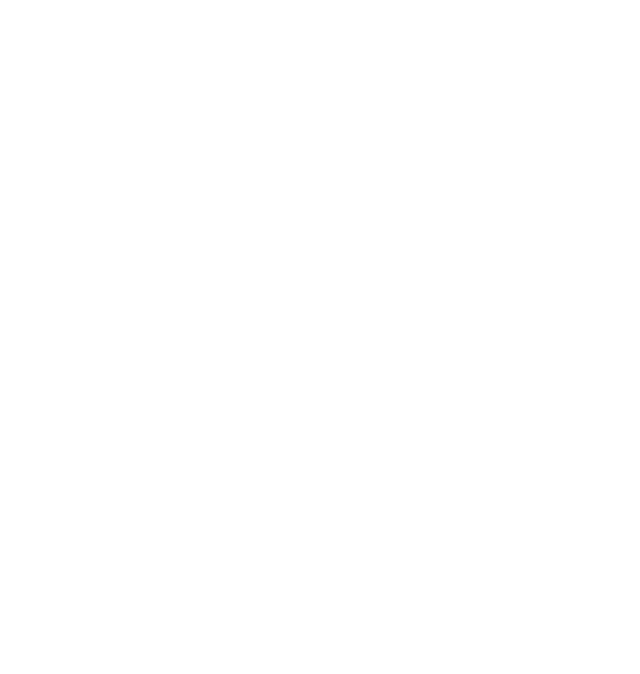
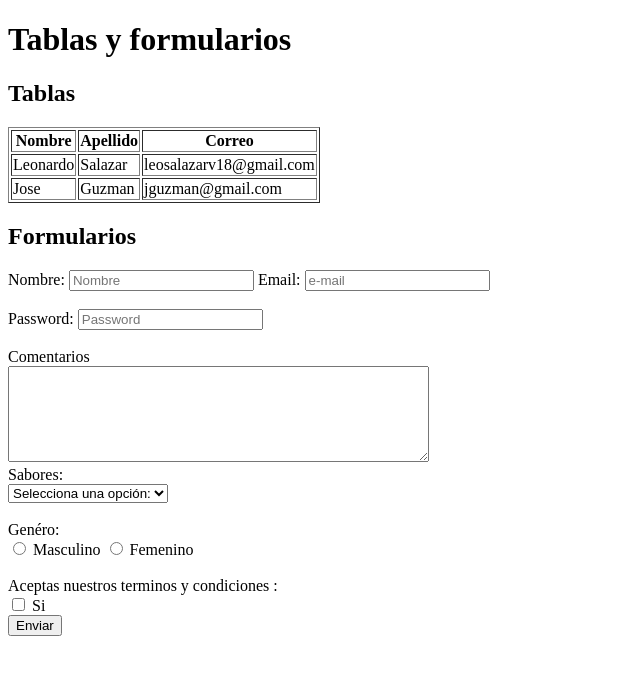
Before and after one commit to LeonardoSV18/Tablas-formularios, a plain HTML site: page index.html in a window 1280 px wide. Shown: the whole page, without its empty margins (0-640 px from the left). Drawn offline with Linux system fonts and the light colour scheme.

Commit message:
Tablas y formulario basico

```diff
--- a/index.html
+++ b/index.html
@@ -3,11 +3,99 @@
 <head>
     <meta charset="UTF-8">
     <meta name="viewport" content="width=device-width, initial-scale=1.0">
-    <title>Document</title>
+    <title>Tablas y formularios</title>
 </head>
 <body>
 
+    <h1>Tablas y formularios</h1>
 
+<table border="1px">
+
+    <h2>Tablas</h2>
+     <tr>
+         <th>Nombre</th>
+         <th>Apellido</th>
+         <th>Correo</th>
+    </tr>
+    <tr>
+        <td>Leonardo</td>
+        <td>Salazar</td>
+        <td>leosalazarv18@gmail.com</td>
+    </tr>
+    <tr>
+
+      <td>Jose</td>
+     <td>Guzman</td>
+     <td>jguzman@gmail.com</td>
+     </tr>
+
+
+
+</table>
+
+<h2>Formularios</h2>
+
+<form action="archivo_que_procesa_los_datos_php">
+
+ <!--Atributos aceptados por el input de text: placeholder, value, required, disabled, name-->
+
+    <label for="nombre_de_usuario">Nombre:</label>
+    <input name="nombre_de_usuario" type="text" placeholder="Nombre" required>
+
+    <label for="correo">Email:</label>
+    <input name="correo" type="email" placeholder="e-mail" required>
+
+    <br><br>
+
+    <label for="password">Password:</label>
+    <input name="password" type="password" placeholder="Password" required>
+
+    <br><br>
+
+    <!--Textarea-->
+    <label for="comentarios">Comentarios</label>
+    <br>
+    <textarea name="comentarios" rows="6" cols="50"></textarea>
+
+    <!--Select-->
+
+    <br>
+
+    <label for="sabores">Sabores:</label>
+
+    <br>
+
+    <select name="sabores">
+        <option value="" selected disabled hidden>Selecciona una opción:</option>
+        <option value="Vainilla">Vainilla</option>
+        <option value="Chocolate">Chocolate</option>
+        <option value="Fresa">Fresa</option>
+
+    </select>
+
+    <br><br>
+
+    <!--Radio-->
+
+    <label for="genero">Genéro:</label>
+    <br>
+    <input type="radio" name="genero"> Masculino
+    <input type="radio" name="genero"> Femenino
+
+    <br><br>
+
+    <!--Checkbox-->
+
+    <label for="terminos">Aceptas nuestros terminos y condiciones : </label>
+
+    <br>
+    <input type ="Checkbox"> Si
+
+    <br>
+
+     <!---Enviar / submit -->
+
+    <button type="submit">Enviar</button>
 
 </body>
 </html>
```
